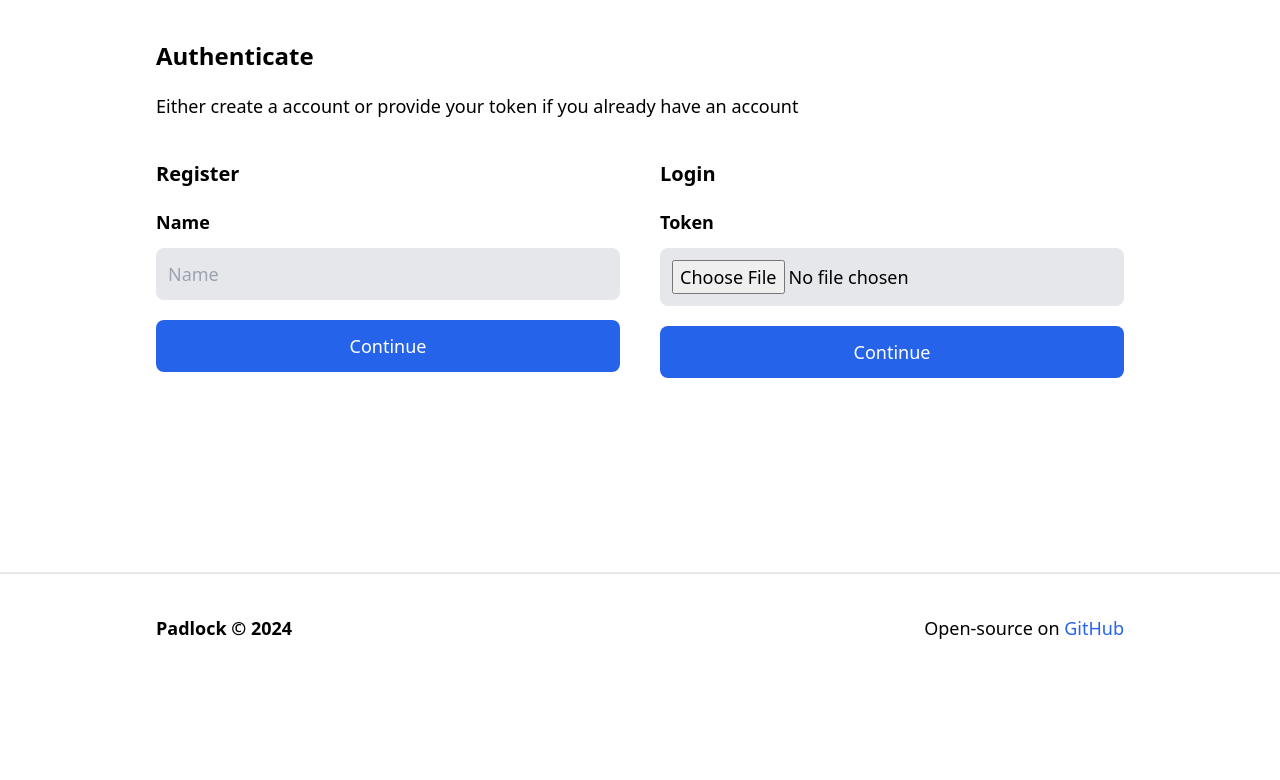
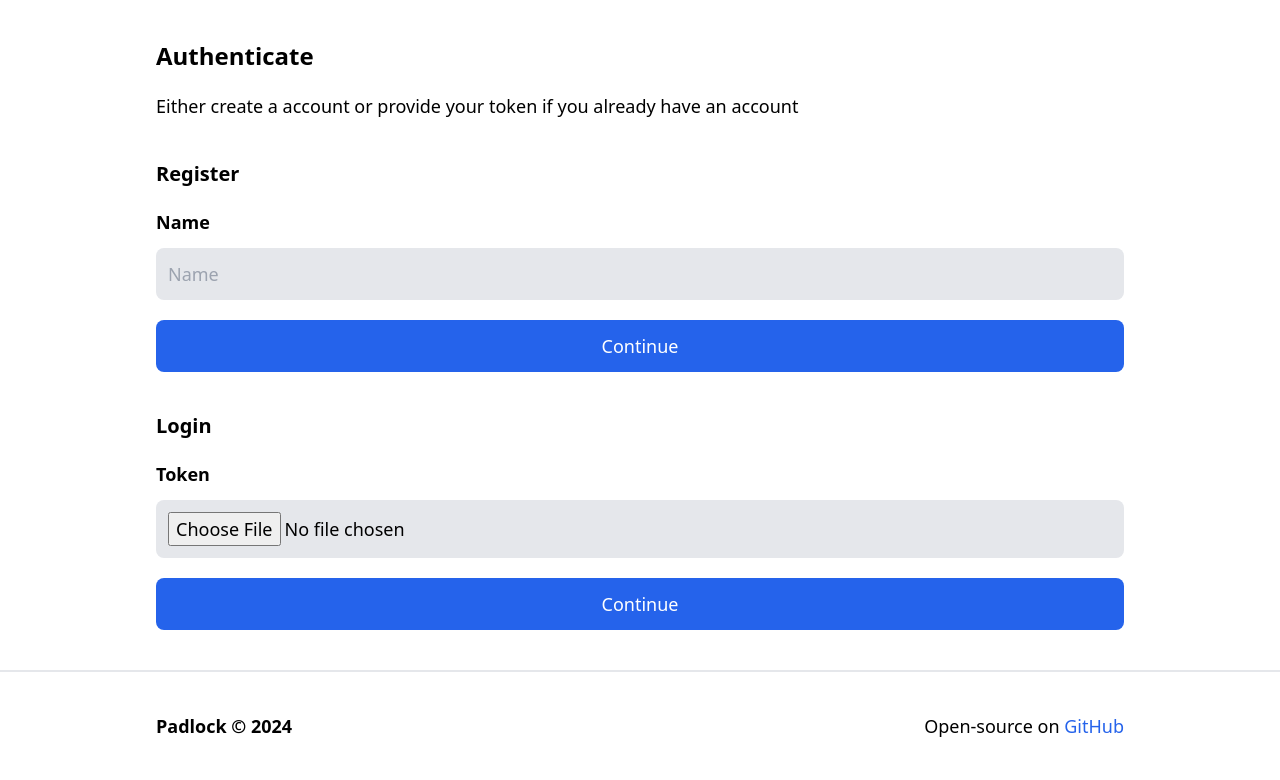
Before and after one commit to LGmatrix13/padlock, a Flask app: page /auth/ in a window 1280 px wide. Shown: the part 118-898 px from the top of the page. Before the commit the page ends 757 px from the top, so only its background shows below. Run offline with Flask 3, Linux system fonts and the light colour scheme; some libraries are stand-ins or nearby versions.

Commit message:
Modify auth and forms

```diff
--- a/templates/auth.html
+++ b/templates/auth.html
@@ -6,8 +6,7 @@
     Either create a account or provide your token if you already have an account
   </p>
 </section>
-<section class="flex space-x-10 mb-10">
-  <div class="space-y-5 w-1/2">
+<section class="space-y-5 mb-10">
   <h2 class="text-xl font-bold">Register</h2>
   <form method="POST" action="/auth/register" class="space-y-5">
     {{register_form.hidden_tag()}}
@@ -19,8 +18,8 @@
     {{register_form.submit(class = "bg-blue-600 text-white w-full rounded-lg
     p-3")}}
   </form>
-  </div>
-  <div class="space-y-5 w-1/2">
+</section>
+<section class="space-y-5 mb-10">
   <h2 class="text-xl font-bold">Login</h2>
   <form
     method="POST"
@@ -31,12 +30,11 @@
     {{login_form.hidden_tag()}}
     <div class="space-y-3">
       {{login_form.file.label(class = "font-bold")}}
-        {{login_form.file(class="bg-gray-200 rounded-lg w-full p-3", placeholder
-        = "Name")}}
+      {{login_form.file(class="bg-gray-200 rounded-lg w-full p-3", placeholder =
+      "Name")}}
     </div>
     {{login_form.submit(class = "bg-blue-600 text-white w-full rounded-lg
     p-3")}}
   </form>
-  </div>
 </section>
 {% endblock %}
```
Also changed, not shown: db.sqlite3 (added), 2 other files. Lines whose indentation alone changed are shown as unchanged.
